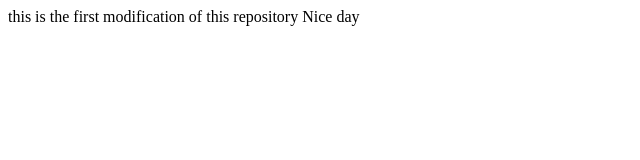
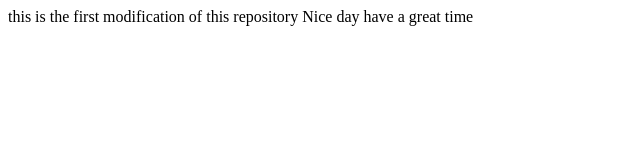
Before and after one commit to GRAAM8/Repository1-, a plain HTML site: page index.html in a window 1280 px wide. Shown: the whole page, without its empty margins (0-640 px from the left). Drawn offline with Linux system fonts and the light colour scheme.

Commit message:
Update index.html

```diff
--- a/index.html
+++ b/index.html
@@ -7,5 +7,6 @@
   <body>
 this is the first modification of this repository
 Nice day
+have a great time
   </body>
 </html>
```
